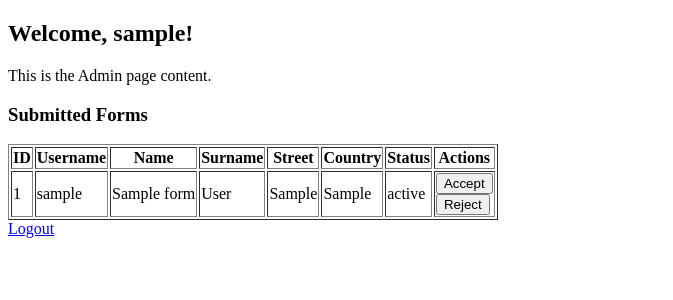
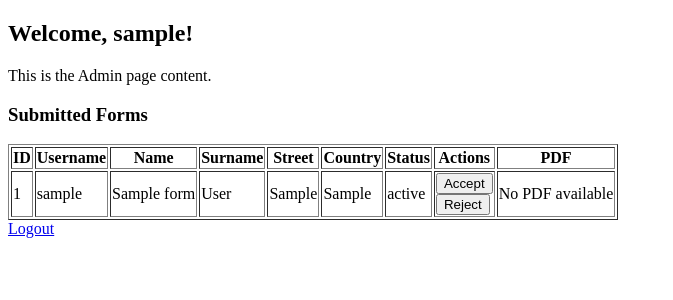
Before and after one commit to Oblakoru/UpravljanjeIKT, a Flask app: page /admin in a window 1280 px wide. Shown: the top 300 px of the page, without its empty margins (0-673 px from the left). Run offline with Flask 3, Linux system fonts and the light colour scheme; the visitor is signed in with stand-in values (Sample User, id 1); tables that the repository leaves empty hold one stand-in row (values such as "Sample post").

Commit message:
working pdf upload/download

```diff
--- a/app.py
+++ b/app.py
@@ -1,6 +1,9 @@
-from flask import Flask, render_template, request, redirect, url_for, session
+import base64
+
+from flask import Flask, render_template, request, redirect, url_for, session, Response
 import sqlite3
 import os
+
 
 app = Flask(__name__)
 app.secret_key = 'secret'
@@ -23,14 +26,27 @@ def create_table():
     cursor.execute('''
         CREATE TABLE IF NOT EXISTS forms (
             id INTEGER PRIMARY KEY AUTOINCREMENT,
-            username TEXT,
-            name TEXT,
-            surname TEXT,
-            street TEXT,
-            country TEXT,
-            status TEXT DEFAULT 'pending'
+            username TEXT NOT NULL,
+            name TEXT NOT NULL,
+            surname TEXT NOT NULL,
+            street TEXT NOT NULL,
+            country TEXT NOT NULL,
+            status TEXT DEFAULT 'pending',
+            pdf TEXT
         )
     ''')
+
+    # cursor.execute('''
+    #     CREATE TABLE IF NOT EXISTS forms (
+    #         id INTEGER PRIMARY KEY AUTOINCREMENT,
+    #         username TEXT,
+    #         name TEXT,
+    #         surname TEXT,
+    #         street TEXT,
+    #         country TEXT,
+    #         status TEXT DEFAULT 'pending'
+    #     )
+    # ''')
     conn.commit()
     conn.close()
 def create_database():
@@ -151,6 +167,27 @@ def admin():
     else:
         return redirect(url_for('login'))
 
+
+@app.route('/view_pdf/<string:username>')
+def view_pdf(username):
+    conn = sqlite3.connect(DATABASE)
+    cursor = conn.cursor()
+    cursor.execute('SELECT pdf FROM forms WHERE username = ? AND status = "accepted"', (username,))
+    pdf_data = cursor.fetchone()
+    conn.close()
+
+    if pdf_data:
+        # Convert base64 encoding to binary data
+        pdf_binary = base64.b64decode(pdf_data[0])
+
+        # Set the appropriate response headers for downloading
+        response = Response(pdf_binary, content_type='application/pdf')
+        response.headers["Content-Disposition"] = f"attachment; filename={username}_form.pdf"
+        return response
+    else:
+        return "PDF not found"
+
+
 @app.route('/update_status/<int:form_id>/<string:new_status>', methods=['POST'])
 def update_status(form_id, new_status):
     if 'username' in session and session['role'] == 'admin':
@@ -163,6 +200,29 @@ def update_status(form_id, new_status):
     else:
         return redirect(url_for('login'))
 
+@app.route('/upload_pdf', methods=['POST'])
+def upload_pdf():
+    if 'username' in session and session['role'] == 'user':
+        try:
+            new_pdf = request.files['new_pdf']
+            new_pdf_data = new_pdf.read()
+
+            # Convert binary data to base64 encoding
+            new_pdf_base64 = base64.b64encode(new_pdf_data).decode('utf-8')
+
+            # Update the existing form's PDF in the database
+            conn = sqlite3.connect(DATABASE)
+            cursor = conn.cursor()
+            cursor.execute('UPDATE forms SET pdf = ? WHERE username = ?', (new_pdf_base64, session['username']))
+            conn.commit()
+            conn.close()
+
+            # Redirect to 'user' page after finishing
+            return redirect(url_for('user'))
+        except Exception as e:
+            return f"Error handling PDF: {str(e)}"
+    else:
+        return redirect(url_for('login'))
 
 @app.route('/logout')
 def logout():
--- a/templates/admin.html
+++ b/templates/admin.html
@@ -22,6 +22,7 @@
                 <th>Country</th>
                 <th>Status</th>
                 <th>Actions</th>
+                <th>PDF</th>
             </tr>
             {% for form in forms %}
                 <tr>
@@ -40,6 +41,23 @@
                             <button type="submit">Reject</button>
                         </form>
                     </td>
+                    <td>
+                        {% if form[6] == 'accepted' %}
+                            <!-- Check if the status is 'accepted' before showing the button -->
+                            {% if form[7] %}
+                                <!-- Check if the PDF exists -->
+                                <form method="get" action="{{ url_for('view_pdf', username=form[1]) }}" target="_blank">
+                                    <button type="submit">View PDF</button>
+                                </form>
+                            {% else %}
+                                <!-- Display a message if the PDF does not exist -->
+                                No PDF available
+                            {% endif %}
+                        {% else %}
+                            <!-- If the status is not 'accepted', display a message or an empty cell -->
+                            No PDF available
+                        {% endif %}
+                    </td>
                 </tr>
             {% endfor %}
         </table>
```
Also changed, not shown: templates/user_status.html (+34 -0 lines).
